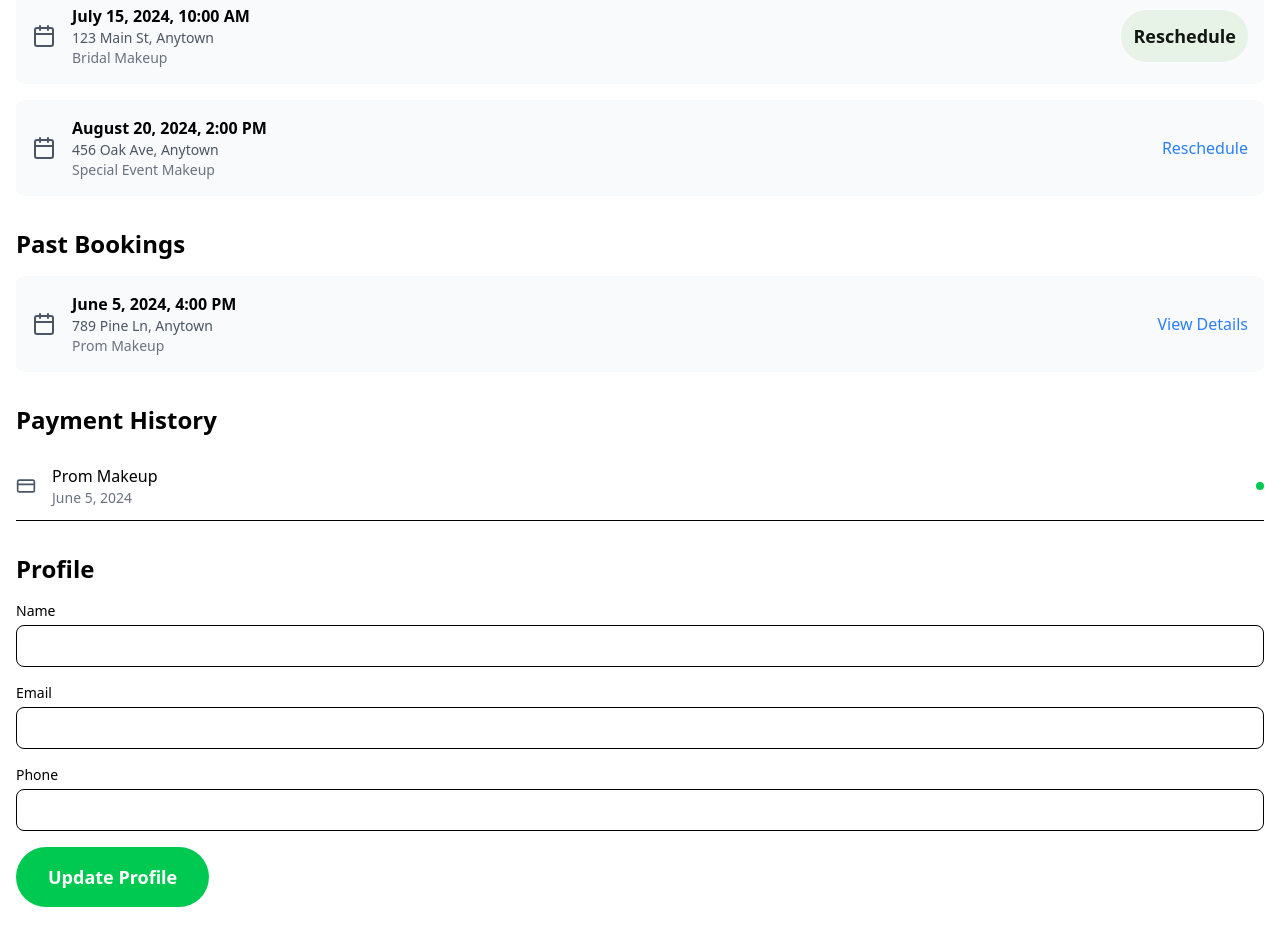
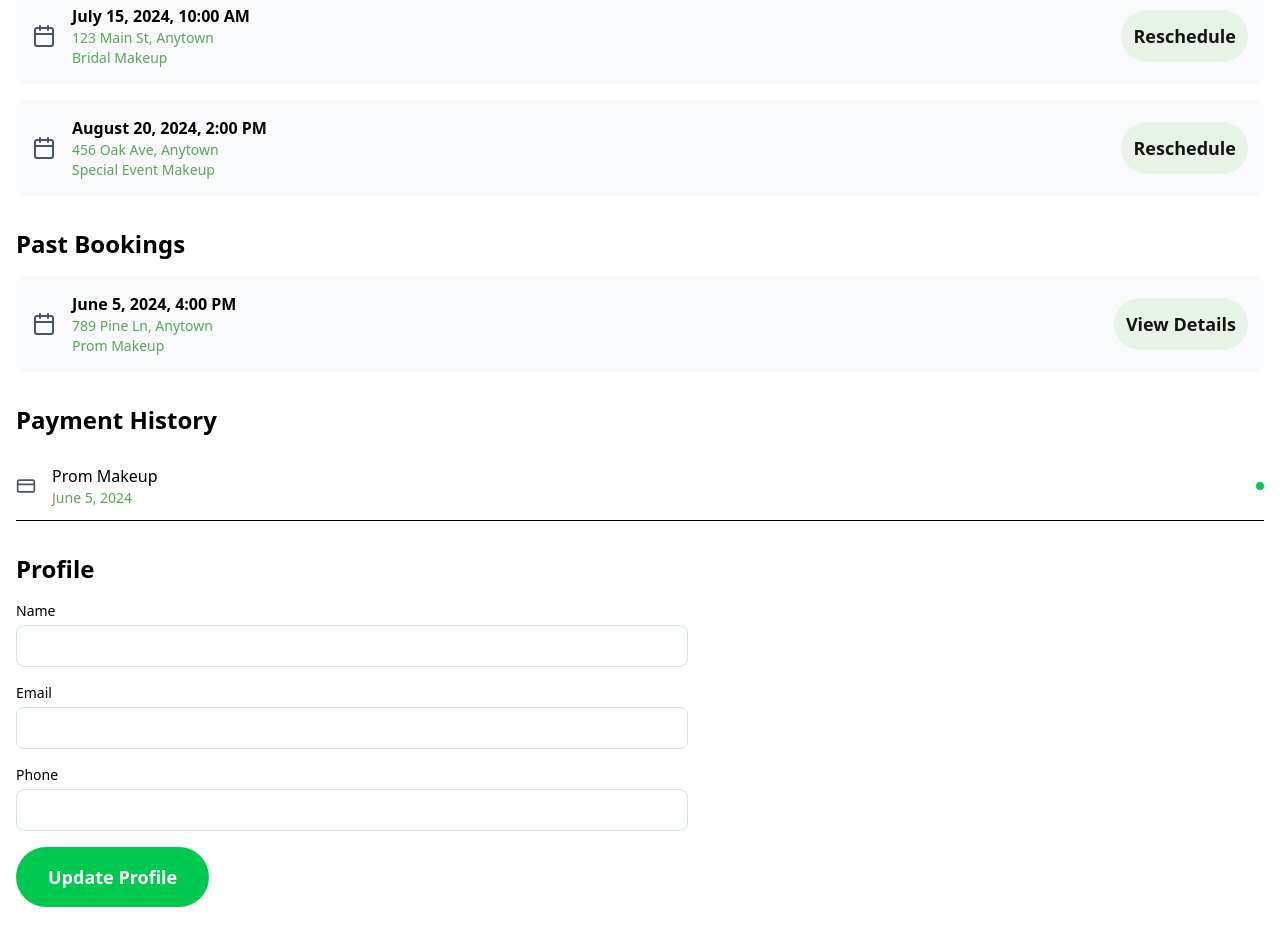
Before and after one commit to Umweltdev/makeup-arist-platform, a React (Vite) app: page /dashboard in a window 1280 px wide. Shown: the part 240-1179 px from the top of the page. Built offline with nearby package versions, Linux system fonts and the light colour scheme.

Commit message:
fix styling issues

```diff
--- a/src/components/Modals/BookingModal/index.tsx
+++ b/src/components/Modals/BookingModal/index.tsx
@@ -59,7 +59,7 @@ const calendarDays = Array.from({ length: 30 }, (_, i) => ({
   }));
   const handleServiceSelection = (serviceId: ServiceId) => {
     setSelectedService(services[serviceId]);
-    handleBookingNext();
+    //handleBookingNext();
   };
 
   const handleBookingNext = () => {
@@ -112,12 +112,12 @@ const calendarDays = Array.from({ length: 30 }, (_, i) => ({
               <div className="space-y-4">
                 <button
                   onClick={() => handleServiceSelection('bridal')}
-                  className="w-full text-left p-6 border rounded-lg hover:bg-gray-50 transition-colors"
+                  className="w-full text-left p-6 border border-[#cfe7cf] rounded-lg hover:bg-gray-50 transition-colors"
                 >
                   <div className="flex justify-between items-center">
                     <div>
                       <h3 className="text-lg font-semibold">Bridal Makeup</h3>
-                      <p className="text-gray-600">For your special day</p>
+                      <p className="text-[#5da45d]">For your special day</p>
                     </div>
                     <div className="w-6 h-6 border-2 border-gray-300 rounded-full" />
                   </div>
@@ -125,12 +125,12 @@ const calendarDays = Array.from({ length: 30 }, (_, i) => ({
 
                 <button
                   onClick={() => handleServiceSelection('special')}
-                  className="w-full text-left p-6 border rounded-lg hover:bg-gray-50 transition-colors"
+                  className="w-full text-left p-6 border border-[#cfe7cf] rounded-lg hover:bg-gray-50 transition-colors"
                 >
                   <div className="flex justify-between items-center">
                     <div>
                       <h3 className="text-lg font-semibold">Special Event Makeup</h3>
-                      <p className="text-gray-600">For parties, galas, and more</p>
+                      <p className="text-[#5da45d]">For parties, galas, and more</p>
                     </div>
                     <div className="w-6 h-6 border-2 border-gray-300 rounded-full" />
                   </div>
@@ -138,24 +138,24 @@ const calendarDays = Array.from({ length: 30 }, (_, i) => ({
 
                 <button
                   onClick={() => handleServiceSelection('editorial')}
-                  className="w-full text-left p-6 border rounded-lg hover:bg-gray-50 transition-colors"
+                  className="w-full text-left p-6 border border-[#cfe7cf] rounded-lg hover:bg-gray-50 transition-colors"
                 >
                   <div className="flex justify-between items-center">
                     <div>
                       <h3 className="text-lg font-semibold">Editorial Makeup</h3>
-                      <p className="text-gray-600">For photoshoots and publications</p>
+                      <p className="text-[#5da45d]">For photoshoots and publications</p>
                     </div>
                     <div className="w-6 h-6 border-2 border-gray-300 rounded-full" />
                   </div>
                 </button>
 
                 <button
-                  className="w-full text-left p-6 border rounded-lg hover:bg-gray-50 transition-colors"
+                  className="w-full text-left p-6 border border-[#cfe7cf] rounded-lg hover:bg-gray-50 transition-colors"
                 >
                   <div className="flex justify-between items-center">
                     <div>
                       <h3 className="text-lg font-semibold">Makeup Lesson</h3>
-                      <p className="text-gray-600">Learn to apply makeup like a pro</p>
+                      <p className="text-[#5da45d]">Learn to apply makeup like a pro</p>
                     </div>
                     <div className="w-6 h-6 border-2 border-gray-300 rounded-full" />
                   </div>
@@ -358,7 +358,7 @@ const calendarDays = Array.from({ length: 30 }, (_, i) => ({
         <div className="w-full max-w-2xl">
           {bookingStep < 4 && renderStepIndicators()}
           {renderStep()}
-          {bookingStep > 1 && bookingStep < 4 && (
+          {bookingStep < 4 && (
             <div className="flex justify-between mt-8">
               <button
                 onClick={handleBookingBack}
--- a/src/index.css
+++ b/src/index.css
@@ -74,7 +74,7 @@ button:focus-visible {
 
 
 .btn--primary {
-    @apply bg-green-500 text-white hover:bg-green-600 px-8 py-4;
+    @apply bg-[#13eb13] text-white hover:bg-green-600 px-8 py-4;
 }
 
 .btn--secondary {
--- a/src/pages/Dashboard/index.tsx
+++ b/src/pages/Dashboard/index.tsx
@@ -18,8 +18,8 @@ const Dashboard=()=>{
                 <Calendar className="text-gray-600" size={24} />
                 <div>
                   <p className="font-semibold">July 15, 2024, 10:00 AM</p>
-                  <p className="text-sm text-gray-600">123 Main St, Anytown</p>
-                  <p className="text-sm text-gray-500">Bridal Makeup</p>
+                  <p className="text-sm text-[#5da45d]">123 Main St, Anytown</p>
+                  <p className="text-sm text-[#5da45d]">Bridal Makeup</p>
                 </div>
               </div>
               <Button variant='secondary' className="hover:underline ">Reschedule</Button>
@@ -30,11 +30,11 @@ const Dashboard=()=>{
                 <Calendar className="text-gray-600" size={24} />
                 <div>
                   <p className="font-semibold">August 20, 2024, 2:00 PM</p>
-                  <p className="text-sm text-gray-600">456 Oak Ave, Anytown</p>
-                  <p className="text-sm text-gray-500">Special Event Makeup</p>
+                  <p className="text-sm text-[#5da45d]">456 Oak Ave, Anytown</p>
+                  <p className="text-sm text-[#5da45d]">Special Event Makeup</p>
                 </div>
               </div>
-              <button className="text-blue-500 hover:underline">Reschedule</button>
+             <Button variant='secondary' className="hover:underline ">Reschedule</Button>
             </div>
           </div>
         </section>
@@ -47,11 +47,11 @@ const Dashboard=()=>{
                 <Calendar className="text-gray-600" size={24} />
                 <div>
                   <p className="font-semibold">June 5, 2024, 4:00 PM</p>
-                  <p className="text-sm text-gray-600">789 Pine Ln, Anytown</p>
-                  <p className="text-sm text-gray-500">Prom Makeup</p>
+                  <p className="text-sm text-[#5da45d]">789 Pine Ln, Anytown</p>
+                  <p className="text-sm text-[#5da45d]">Prom Makeup</p>
                 </div>
               </div>
-              <button className="text-blue-500 hover:underline">View Details</button>
+              <Button variant='secondary' className="hover:underline ">View Details</Button>
             </div>
           </div>
         </section>
@@ -64,7 +64,7 @@ const Dashboard=()=>{
                 <CreditCard className="text-gray-600" size={20} />
                 <div>
                   <p className="font-medium">Prom Makeup</p>
-                  <p className="text-sm text-gray-500">June 5, 2024</p>
+                  <p className="text-sm text-[#5da45d]">June 5, 2024</p>
                 </div>
               </div>
               <div className="w-2 h-2 bg-green-500 rounded-full" />
@@ -79,7 +79,7 @@ const Dashboard=()=>{
               <label className="block text-sm font-medium mb-1">Name</label>
               <input
                 type="text"
-                className="w-full px-4 py-2 border rounded-lg"
+                className="w-full px-4 py-2 border rounded-lg border-[#cfe7cf] max-w-2xl"
                 defaultValue=""
               />
             </div>
@@ -87,7 +87,7 @@ const Dashboard=()=>{
               <label className="block text-sm font-medium mb-1">Email</label>
               <input
                 type="email"
-                className="w-full px-4 py-2 border rounded-lg"
+                className="w-full px-4 py-2 border rounded-lg border-[#cfe7cf] max-w-2xl"
                 defaultValue=""
               />
             </div>
@@ -95,7 +95,7 @@ const Dashboard=()=>{
               <label className="block text-sm font-medium mb-1">Phone</label>
               <input
                 type="tel"
-                className="w-full px-4 py-2 border rounded-lg"
+                className="w-full px-4 py-2 border rounded-lg border-[#cfe7cf] max-w-2xl"
                 defaultValue=""
               />
             </div>
--- a/src/pages/LandingPage/components/heroSection.tsx
+++ b/src/pages/LandingPage/components/heroSection.tsx
@@ -17,11 +17,11 @@ const HeroSection=()=>{
           )}
 
         <div className="absolute  inset-0 bg-gradient-to-r from-black/60 to-black/40 " />
-        <div className="relative z-10 text-center text-white px-4 max-w-4x mx-auto">
-          <h1 className="text-5xl md:text-6xl font-bold mb-6 mt-10">
+        <div className="relative z-10 text-center text-white px-4  mx-auto">
+          <h1 className="text-5xl md:text-6xl font-bold mb-6 md:mt-10 ">
             Elevate Your Beauty with Expert Makeup Artistry
           </h1>
-          <p className="text-xl mb-8 max-w-2x mx-auto px-16">
+          <p className="text-xl mb-8  mx-auto px-16">
             Transform your look with professional makeup services tailored to your unique style and occasion.
             Book your appointment today and experience the art of beauty.
           </p>
```
